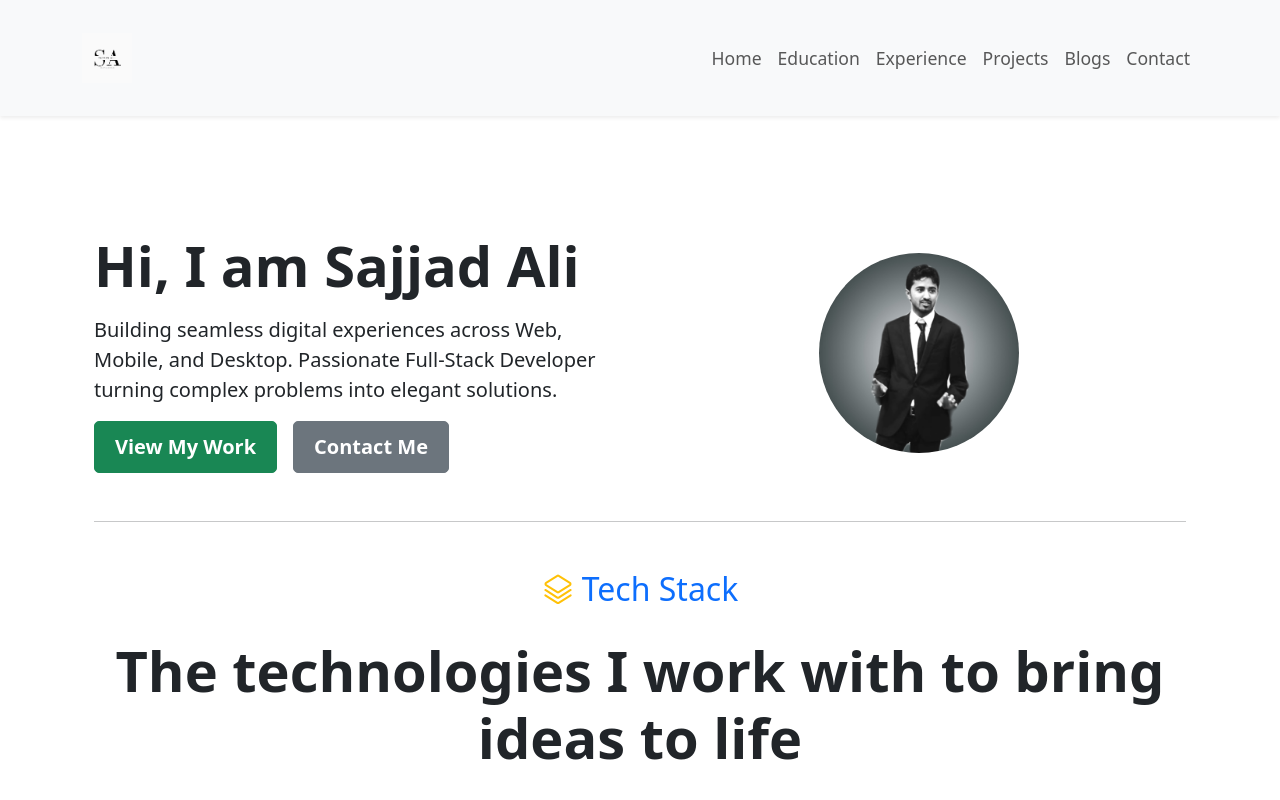
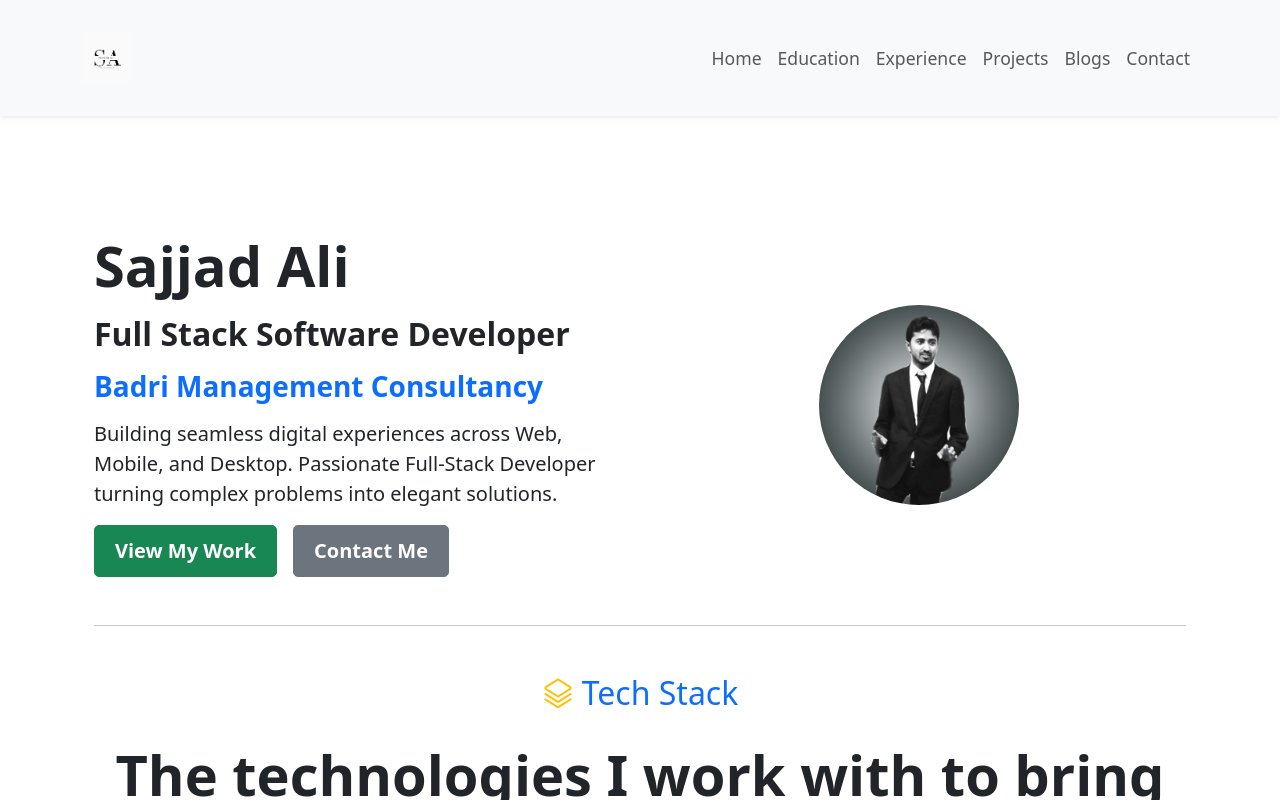
Before and after one commit to SajjadAli54/sajjadali, a Next.js app: page / in a window 1280 px wide. Built offline with nearby package versions, Linux system fonts and the light colour scheme.

Commit message:
Some minor changes

```diff
--- a/app/(routes)/projects/page.tsx
+++ b/app/(routes)/projects/page.tsx
@@ -22,8 +22,8 @@ import { useRouter } from "next/navigation";
 import Loader from "@/app/components/Loader";
 
 const Projects = () => {
-  const MOBILE_PAGE_SIZE = 3;
-  const DESKTOP_PAGE_SIZE = 6;
+  const MOBILE_PAGE_SIZE = 2;
+  const DESKTOP_PAGE_SIZE = 3;
 
   const ref = useRef<Project[]>([]);
 
@@ -42,8 +42,8 @@ const Projects = () => {
   const [pageSize, setPageSize] = useState(MOBILE_PAGE_SIZE);
   const [showModal, setShowModal] = useState(false);
   const [projectId, setProjectId]: [
-    number | undefined,
-    React.Dispatch<React.SetStateAction<number | undefined>>
+    string | undefined,
+    React.Dispatch<React.SetStateAction<string | undefined>>
   ] = useState();
 
   const [tags, setTags]: [Tag, React.Dispatch<React.SetStateAction<Tag>>] =
--- a/app/components/Pagination.tsx
+++ b/app/components/Pagination.tsx
@@ -54,7 +54,7 @@ const MyPagination: FC<MyPaginationProps> = ({
   const displayedPages = getDisplayedPages();
 
   return (
-    <Pagination>
+    <Pagination className="justify-content-center">
       <Pagination.First
         disabled={currentPage === 1}
         onClick={() => onPageChange(currentPage - 1)}
--- a/app/data/projects.js
+++ b/app/data/projects.js
@@ -14,6 +14,8 @@ export const projects = [
       "Plotly",
       "Reduc",
     ],
+    clone_url: "",
+    live: "",
     image:
       "https://encrypted-tbn0.gstatic.com/images?q=tbn:ANd9GcRmzm4UD2mhTmfAH9PcRepcL0yp-5d_XWeyAA&s",
     createdAt: "1739042993891",
@@ -26,6 +28,8 @@ export const projects = [
       "Python desktop application for IFRS 17 insurance models with GMM and VFA calculations, built with Excel Wings and PySide6 for efficient performance with large datasets.",
     language: "Python",
     topics: ["PyQt", "PyQt Designer", "IFRS 17", "GMM", "VFA", "Excel Wings"],
+    clone_url: "",
+    live: "",
     image:
       "https://encrypted-tbn0.gstatic.com/images?q=tbn:ANd9GcRmzm4UD2mhTmfAH9PcRepcL0yp-5d_XWeyAA&s",
     createdAt: "1739042993891",
--- a/app/page.tsx
+++ b/app/page.tsx
@@ -16,7 +16,19 @@ export default function Home() {
       <Row className="align-items-center text-center text-lg-start">
         {/* Left Section */}
         <Col lg={6}>
-          <h1 className="display-4 fw-bold mb-3">Hi, I am Sajjad Ali</h1>
+          <h1 className="display-4 fw-bold mb-3">Sajjad Ali</h1>
+          <h2 className="fw-bold mb-3">Full Stack Software Developer</h2>
+          <h3 className="fw-bold mb-3">
+            <Link
+              className="text-primary text-decoration-none"
+              target="_blank"
+              rel="noopener noreferrer"
+              href="https://badriconsultancy.com/"
+              passHref
+            >
+              Badri Management Consultancy
+            </Link>
+          </h3>
           <p className="lead">
             Building seamless digital experiences across Web, Mobile, and
             Desktop. Passionate Full-Stack Developer turning complex problems
--- a/app/services/projectService.ts
+++ b/app/services/projectService.ts
@@ -25,7 +25,7 @@ export const fetchProjects = async () => {
   return projects;
 };
 
-export const fetchProjectById = async (id: number) => {
+export const fetchProjectById = async (id: string) => {
   // try {
   //   const response = await axios.get(`${url}/${id}`);
   //   return response.data.data;
@@ -62,7 +62,7 @@ export const updateProject = async (id: string, updatedProject: object) => {
   return true;
 };
 
-export const deleteProjectById = async (id: number) => {
+export const deleteProjectById = async (id: string) => {
   console.log("Deleting project:", id);
   // try {
   //   await axios.delete(url, { data: { id } });
--- a/app/types/index.ts
+++ b/app/types/index.ts
@@ -1,7 +1,7 @@
 import { IconType } from "react-icons";
 
 interface Project {
-  id?: number;
+  id?: string;
   title: string;
   description: string;
   language: string;
@@ -9,6 +9,8 @@ interface Project {
   clone_url: string;
   live?: string;
   image: string;
+  createdAt: string;
+  updatedAt: string;
 }
 
 interface Blog {
```
